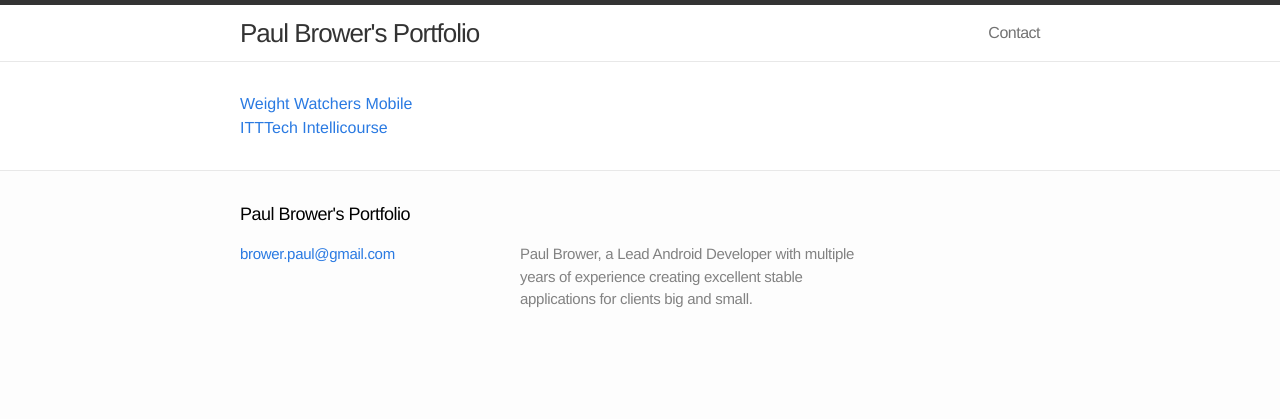
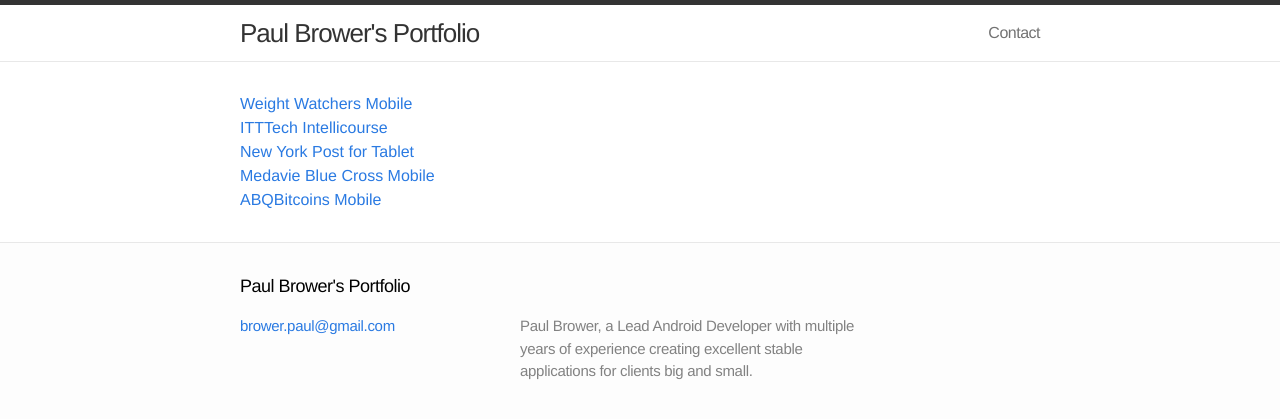
Before and after one commit to browep/browep.github.io, a Jekyll site: the page built from index.html, in a window 1280 px wide. Shown: the top 419 px of the page. Built offline with Jekyll 4.4.1, drawn with Linux system fonts in a browser that asks for light colours; some of the changed lines change nothing that is shown.

Commit message:
all data added

```diff
--- a/_data/projects.yml
+++ b/_data/projects.yml
@@ -1,5 +1,29 @@
 - name: Weight Watchers Mobile
   url: https://play.google.com/store/apps/details?id=com.weightwatchers.mobile
+  role_short: Design and Development
+  description: Used by more than 1 million Weight Watchers subscribers to log "points" and weight.
+  role_expanded: Senior Developer, Android architecture design, UI implementation, web services handling, local storage, full Android stack.
 
 - name: ITTTech Intellicourse
   url: https://play.google.com/store/apps/details?id=com.mobiquityinc.itttech
+  role_short: Design and Development
+  description: Used internally in ITTTech as a courseware app for students and instructors
+  role_expanded: Android Architect, design, implementation on entire Android stack.
+
+- name: New York Post for Tablet
+  url: https://play.google.com/store/apps/details?id=com.nypost.tablet
+  role_short: Design and Development
+  description: Tablet reader for NY Post newspaper. Rich content pulled from server.
+  role_expanded: Developer. Worked with team to design, implement, a rich content paging UI, local storage, web services backend, billing implementation.
+
+- name: Medavie Blue Cross Mobile
+  url: http://www.mun.ca/humanres/foremployees/Medavie_Blue_Cross_Mobile_-.pdf
+  role_short: Design and Development
+  description: Submit health claims, find providers, see coverage, access credentials.
+  role_expanded: Lead Android Developer. Participated in design, architecture, development, deployment, maintenance. Oversaw 1-3 developers
+
+- name: ABQBitcoins Mobile
+  url: https://play.google.com/store/apps/details?id=com.abqbitcoins
+  role_short: Sole developer, designer, architect.
+  description: A simple information app, designed, implemented by myself. The app allows those wishing to trade bitcoins in Albuquerque to contact a local merchant.
+  role_expanded:
```
